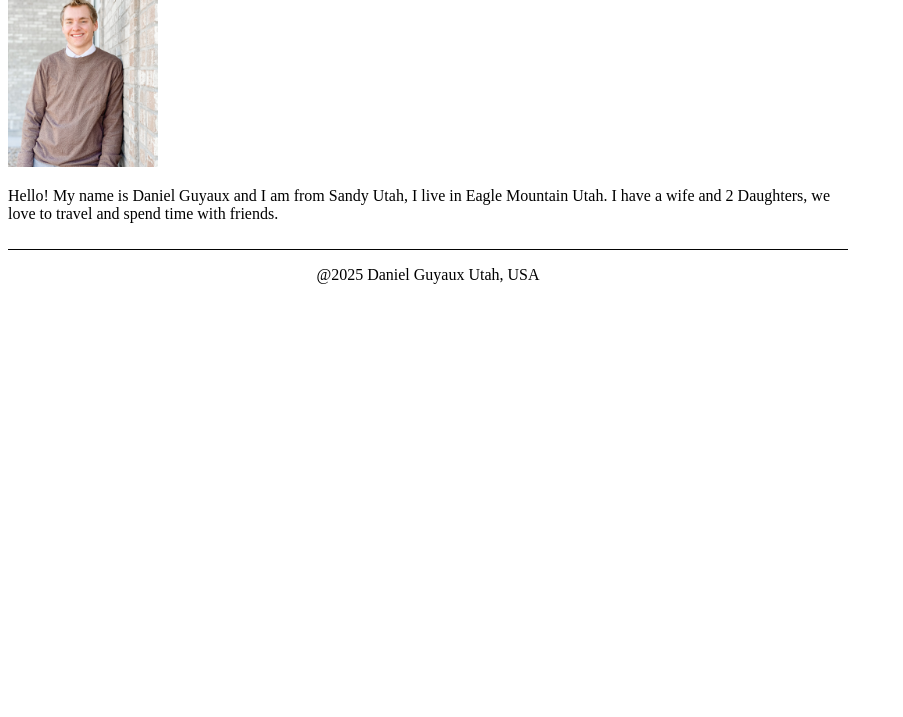
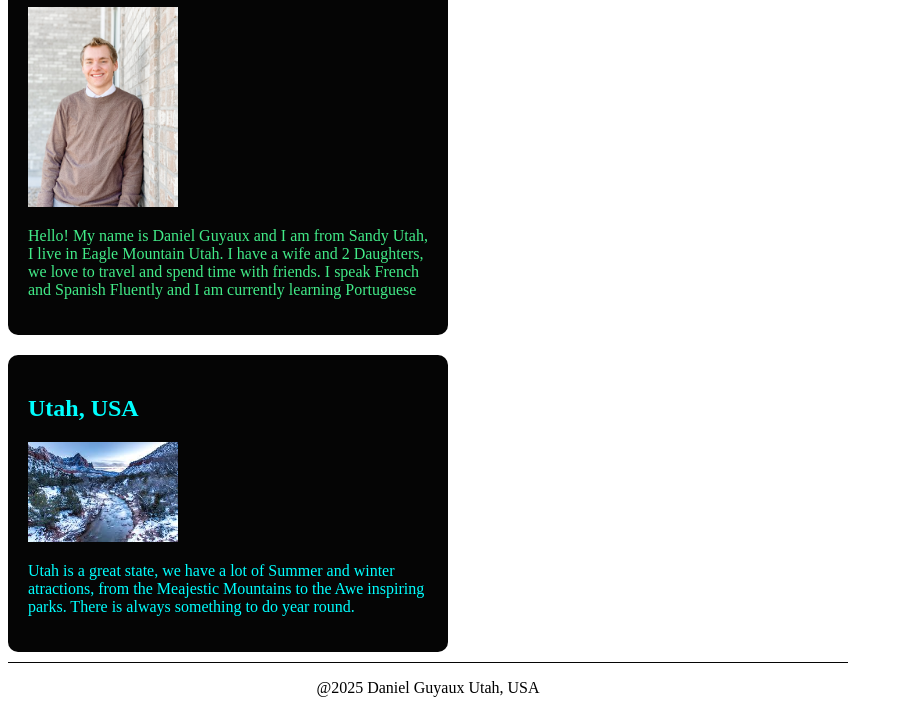
Before and after one commit to DanielGuyaux/wdd130, a plain HTML site: page index.html in a window 1280 px wide. Shown: the part 139-856 px from the top of the page, without its empty margins (0-903 px from the left). Drawn offline with Linux system fonts and the light colour scheme.

Commit message:
Update index.html

```diff
--- a/index.html
+++ b/index.html
@@ -1,6 +1,8 @@
 <!DOCTYPE html>
 <html lang="en">
 <head>
+    <meta name="description" content="Daniel Guyaux Web Development class WDD 130, I want to show my skills in web development and design.">
+    <meta name="author" content="Daniel Guyaux">
     <meta charset="UTF-8">
     <meta name="viewport" content="width=device-width, initial-scale=1.0">
     <title>Daniel Guyaux  | WDD 130</title>
@@ -14,9 +16,15 @@
         </nav>
    </header>
     <main>
-        <h1>Daniel Guyaux | WDD 130</h1>
+        <div>
+            <h1>Daniel Guyaux | WDD 130</h1>
         <img src="images/profile.jpg" alt="Hello, my name is Daniel Guyaux" width="200">
-        <p>Hello! My name is Daniel Guyaux and I am from Sandy Utah, I live in Eagle Mountain Utah. I have a wife and 2 Daughters, we love to travel and spend time with friends.</p>
+        <p>Hello! My name is Daniel Guyaux and I am from Sandy Utah, I live in Eagle Mountain Utah. I have a wife and 2 Daughters, we love to travel and spend time with friends. I speak French and Spanish Fluently and I am currently learning Portuguese</p>
+        </div>
+        <aside>
+            <h2>Utah, USA</h2>
+            <img src="images/utah.jpeg" alt="Utah, USA" width="200" height="auto">
+            <p>Utah is a great state, we have a lot of Summer and winter atractions, from the Meajestic Mountains to the Awe inspiring parks. There is always something to do year round.</p>
     </main>
     <footer>
         <p>@2025 Daniel Guyaux Utah, USA</p>
```
